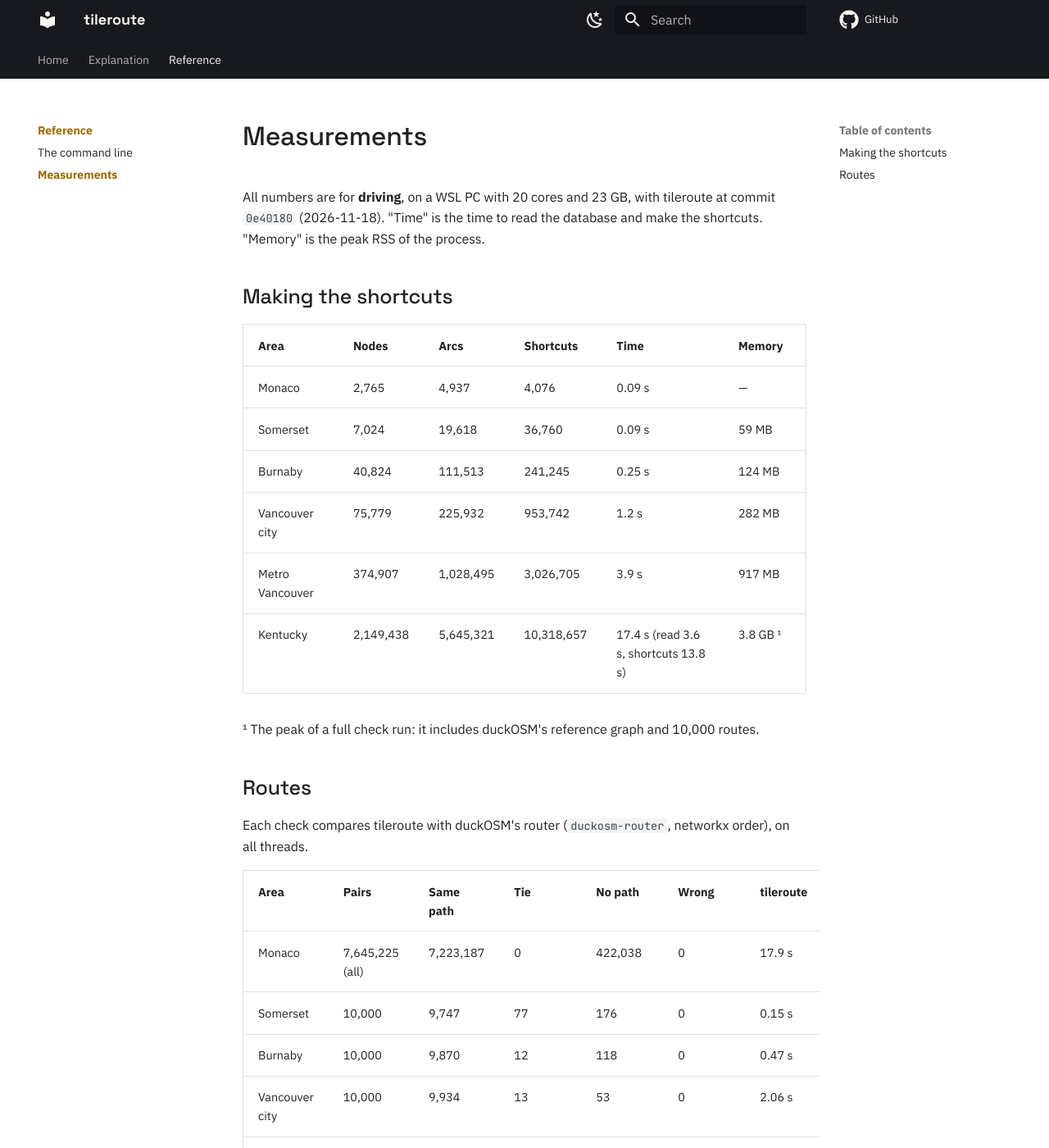
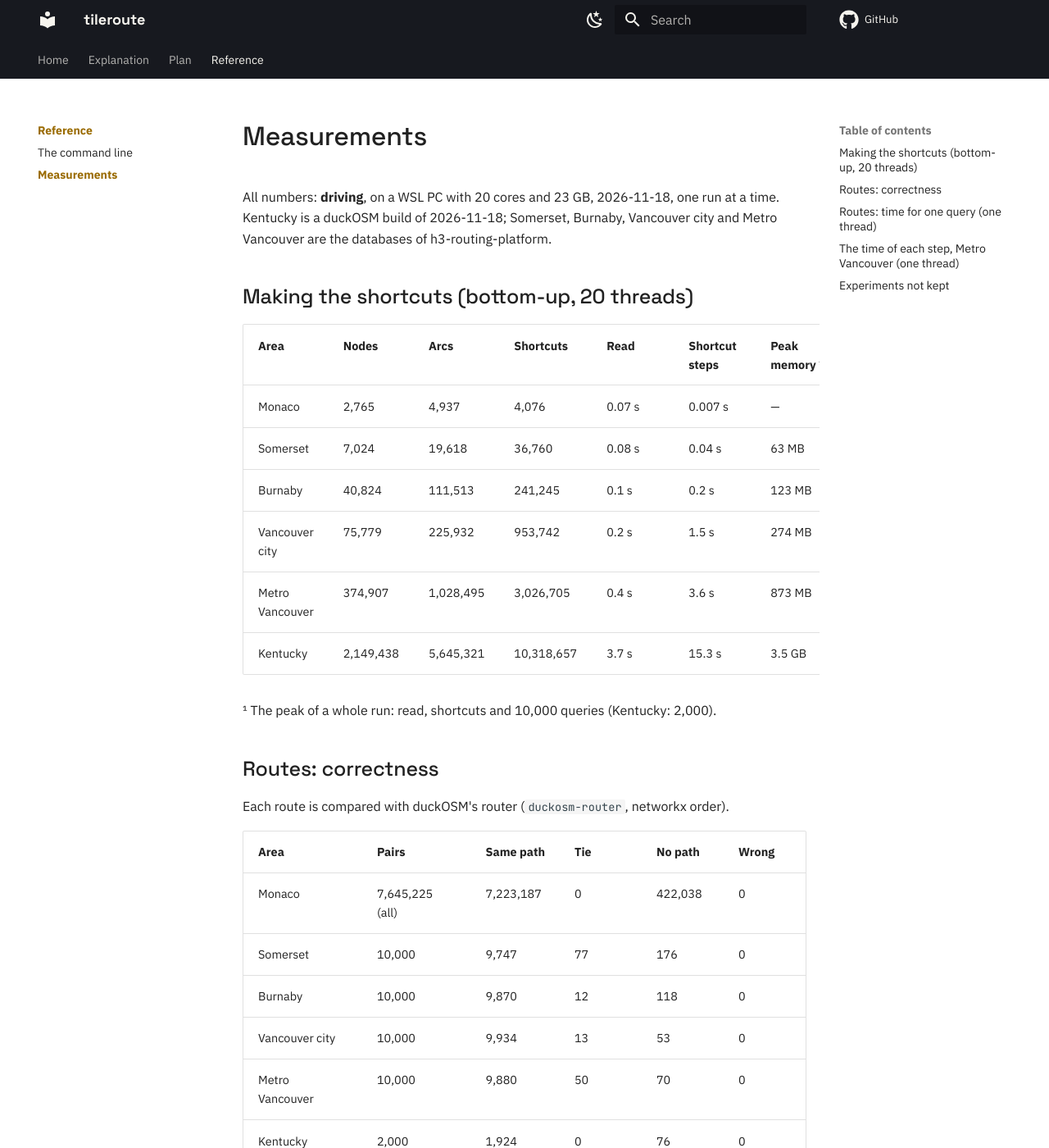
Before and after one commit to Khoshkhah/tileroute, an MkDocs documentation site: the page built from docs/reference/measurements.md, in a window 1280 px wide and 1400 px high. Shown: the whole window at 82% size. Built offline with MkDocs 1.6.1 and Material for MkDocs 9.7.7, drawn with Linux system fonts in a browser that asks for light colours; comment, search, counter and statistics services are not loaded; some of the changed text lies outside the part shown.

Commit message:
Docs: weights, modes, timetable, predicted traffic, the plan, and the final measurements
- weights: a cost of many items with the query's own weights (shortcuts keep
  the corners of the hull of their vectors).
- modes: one mode, combined modes (free change, change with a rule).
- timetable: RAPTOR at the stops, joined to the walking hierarchy.
- predicted traffic: time slices first, then slices along the route; hourly
  values become a FIFO time function.
- plan: decisions, one model for all modes, milestones M2 to M8, data from
  duckOSM, risks.
- updates: the decision to rebuild all costs.
- comparison and measurements: all runs of 2026-11-18 on the same PC, one at a
  time, with one-thread query times for both tools.

Co-Authored-By: Claude Opus 5.5 <noreply@anthropic.com>

```diff
--- a/docs/reference/measurements.md
+++ b/docs/reference/measurements.md
@@ -1,33 +1,65 @@
 # Measurements
 
-All numbers are for **driving**, on a WSL PC with 20 cores and 23 GB, with tileroute at commit `0e40180` (2026-11-18).
-"Time" is the time to read the database and make the shortcuts. "Memory" is the peak RSS of the process.
+All numbers: **driving**, on a WSL PC with 20 cores and 23 GB, 2026-11-18, one run at a time. Kentucky is a duckOSM
+build of 2026-11-18; Somerset, Burnaby, Vancouver city and Metro Vancouver are the databases of h3-routing-platform.
 
-## Making the shortcuts
+## Making the shortcuts (bottom-up, 20 threads)
 
-| Area | Nodes | Arcs | Shortcuts | Time | Memory |
+| Area | Nodes | Arcs | Shortcuts | Read | Shortcut steps | Peak memory ¹ |
+|---|---|---|---|---|---|---|
+| Monaco | 2,765 | 4,937 | 4,076 | 0.07 s | 0.007 s | — |
+| Somerset | 7,024 | 19,618 | 36,760 | 0.08 s | 0.04 s | 63 MB |
+| Burnaby | 40,824 | 111,513 | 241,245 | 0.1 s | 0.2 s | 123 MB |
+| Vancouver city | 75,779 | 225,932 | 953,742 | 0.2 s | 1.5 s | 274 MB |
+| Metro Vancouver | 374,907 | 1,028,495 | 3,026,705 | 0.4 s | 3.6 s | 873 MB |
+| Kentucky | 2,149,438 | 5,645,321 | 10,318,657 | 3.7 s | 15.3 s | 3.5 GB |
+
+¹ The peak of a whole run: read, shortcuts and 10,000 queries (Kentucky: 2,000).
+
+## Routes: correctness
+
+Each route is compared with duckOSM's router (`duckosm-router`, networkx order).
+
+| Area | Pairs | Same path | Tie | No path | Wrong |
 |---|---|---|---|---|---|
-| Monaco | 2,765 | 4,937 | 4,076 | 0.09 s | — |
-| Somerset | 7,024 | 19,618 | 36,760 | 0.09 s | 59 MB |
-| Burnaby | 40,824 | 111,513 | 241,245 | 0.25 s | 124 MB |
-| Vancouver city | 75,779 | 225,932 | 953,742 | 1.2 s | 282 MB |
-| Metro Vancouver | 374,907 | 1,028,495 | 3,026,705 | 3.9 s | 917 MB |
-| Kentucky | 2,149,438 | 5,645,321 | 10,318,657 | 17.4 s (read 3.6 s, shortcuts 13.8 s) | 3.8 GB ¹ |
+| Monaco | 7,645,225 (all) | 7,223,187 | 0 | 422,038 | 0 |
+| Somerset | 10,000 | 9,747 | 77 | 176 | 0 |
+| Burnaby | 10,000 | 9,870 | 12 | 118 | 0 |
+| Vancouver city | 10,000 | 9,934 | 13 | 53 | 0 |
+| Metro Vancouver | 10,000 | 9,880 | 50 | 70 | 0 |
+| Kentucky | 2,000 | 1,924 | 0 | 76 | 0 |
 
-¹ The peak of a full check run: it includes duckOSM's reference graph and 10,000 routes.
+A tie is another path with exactly the same cost ([The shortest path](../explanation/query.md#equal-to-duckosms-router)).
 
-## Routes
+## Routes: time for one query (one thread)
 
-Each check compares tileroute with duckOSM's router (`duckosm-router`, networkx order), on all threads.
+| Area | tileroute | duckOSM router | tiles touched |
+|---|---|---|---|
+| Somerset | 0.14 ms | 0.18 ms | 11.6 |
+| Burnaby | 0.63 ms | 1.9 ms | 13.1 |
+| Vancouver city | 2.5 ms | 7 to 11 ms | 14.5 |
+| Metro Vancouver | 5.2 ms | 85 to 89 ms | 16.9 |
+| Kentucky | 10.5 ms | 700 to 810 ms | 20.6 |
 
-| Area | Pairs | Same path | Tie | No path | Wrong | tileroute | duckOSM router |
-|---|---|---|---|---|---|---|---|
-| Monaco | 7,645,225 (all) | 7,223,187 | 0 | 422,038 | 0 | 17.9 s | 18.6 s |
-| Somerset | 10,000 | 9,747 | 77 | 176 | 0 | 0.15 s | 0.10 s |
-| Burnaby | 10,000 | 9,870 | 12 | 118 | 0 | 0.47 s | 0.91 s |
-| Vancouver city | 10,000 | 9,934 | 13 | 53 | 0 | 2.06 s | 3.10 s |
-| Metro Vancouver | 10,000 | 9,880 | 50 | 70 | 0 | 4.57 s | 41.25 s |
-| Kentucky | 10,000 | 9,664 | 0 | 336 | 0 | 10.8 s | 322.8 s |
+The duckOSM router times come from runs with 20 threads, so they are a little higher than on one thread. These queries
+run in memory; the tile files are not made yet ([Plan](../plan.md)).
 
-On a small area the hierarchy gives no gain. On Kentucky, one route takes about 21 ms with tileroute and 645 ms with
-duckOSM's router. These routes run in memory; the tile files on disk are not made yet.
+## The time of each step, Metro Vancouver (one thread)
+
+| Zoom | Sets | All steps | Largest step |
+|---|---|---|---|
+| 9 | 2 | 484 ms | 415 ms |
+| 10 | 6 | 1,252 ms | 829 ms |
+| 11 | 15 | 1,223 ms | 559 ms |
+| 12 | 50 | 945 ms | 319 ms |
+| 13 | 158 | 872 ms | 62 ms |
+| 14 to 20 | 84,306 | 1,926 ms | 16 ms |
+
+## Experiments not kept
+
+| Experiment | Result | Page |
+|---|---|---|
+| Top-down phase, query pruned at the LCA | 7 to 20% faster queries, the same tiles touched, 3 to 10 times the preparation (Kentucky: +109 s) | [The top-down phase](../explanation/top-down.md) |
+| Triangle version (CCH) with updates | 1 change below 1 ms, but 100 or more changes slower than a rebuild; 4 times the edges | [Updates](../explanation/updates.md) |
+
+For h3-routing-platform on the same areas, see [Comparison](../explanation/comparison.md#measured-on-the-same-input).
--- a/mkdocs.yml
+++ b/mkdocs.yml
@@ -57,7 +57,12 @@ nav:
       - The shortest path: explanation/query.md
       - The top-down phase: explanation/top-down.md
       - Updates (new costs): explanation/updates.md
+      - Weights (many items): explanation/weights.md
+      - Modes: explanation/modes.md
+      - Timetable: explanation/timetable.md
+      - Predicted traffic: explanation/predicted-traffic.md
       - Comparison with h3-routing-platform: explanation/comparison.md
+  - Plan: plan.md
   - Reference:
       - The command line: reference/cli.md
       - Measurements: reference/measurements.md
```
Also changed, not shown: docs/explanation/comparison.md (+30 -14 lines), docs/explanation/modes.md (added, +51 -0 lines), docs/explanation/predicted-traffic.md (added, +85 -0 lines), docs/explanation/timetable.md (added, +71 -0 lines), docs/explanation/updates.md (+15 -14 lines), docs/explanation/weights.md (added, +113 -0 lines), docs/index.md (+7 -2 lines), docs/plan.md (added, +86 -0 lines).
